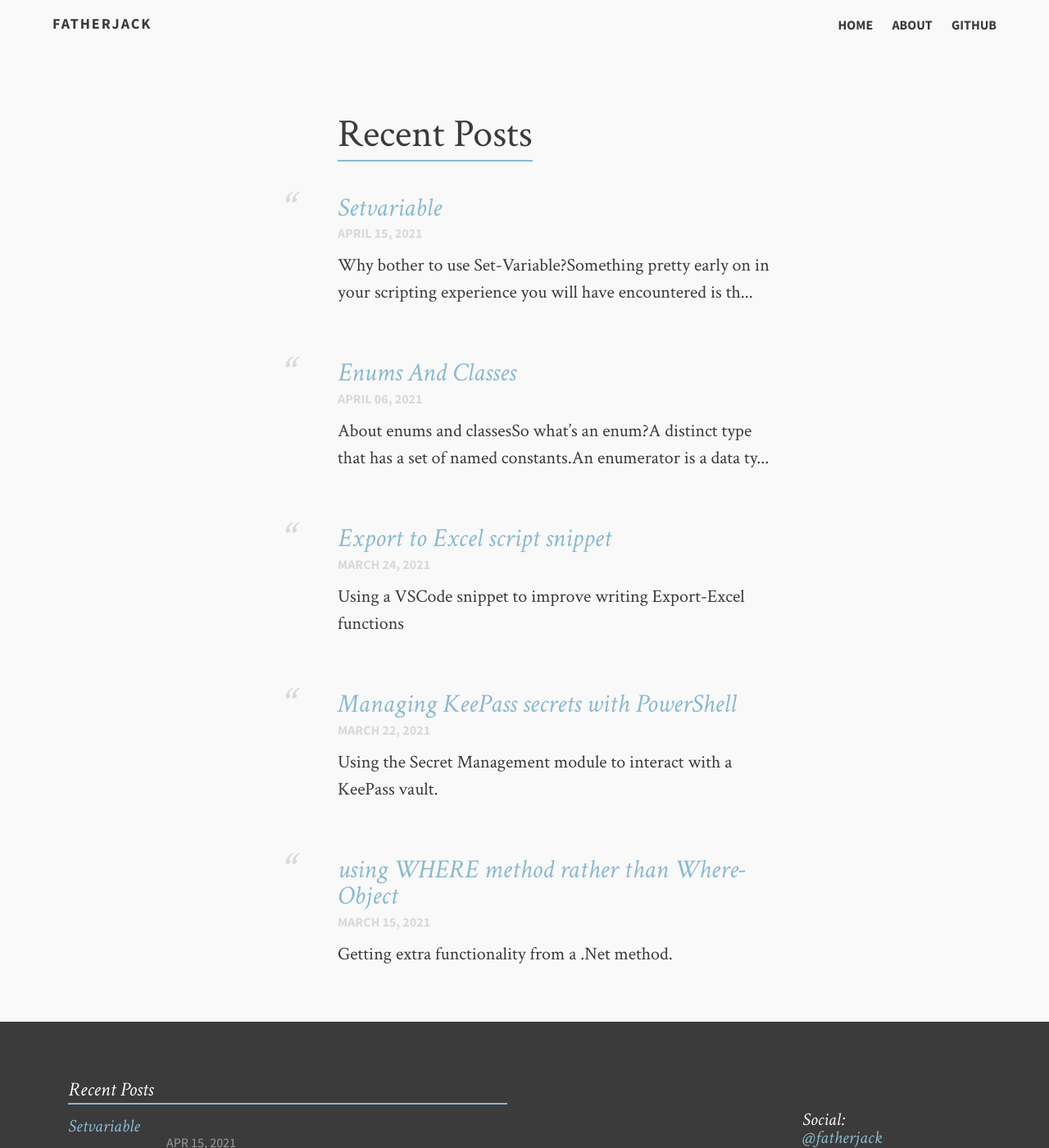
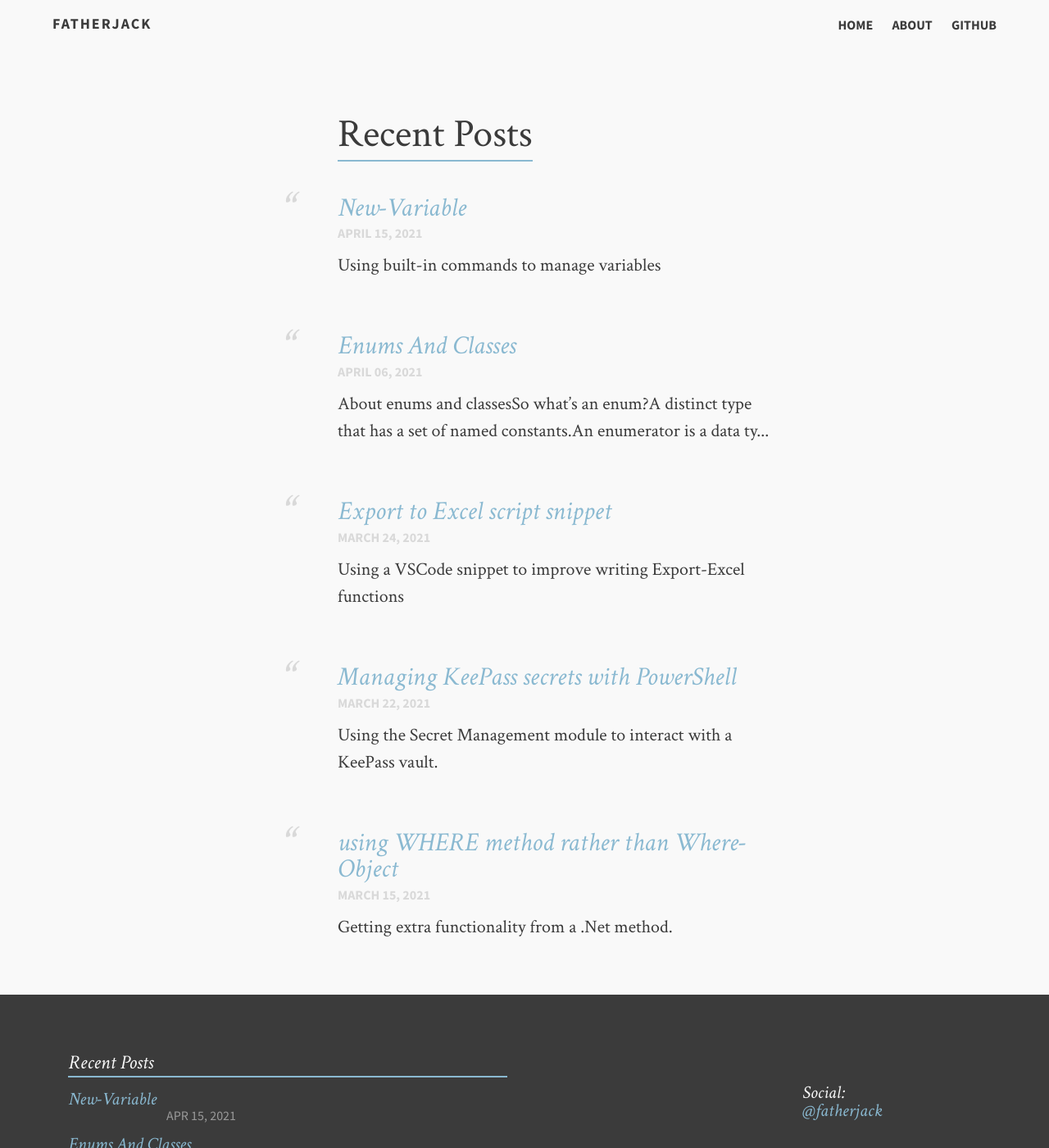
Before and after one commit to fatherjack/fatherjack.github.io, a Jekyll site: the page built from index.md, in a window 1280 px wide and 1400 px high. Shown: the whole window at 82% size. Built offline with Jekyll 4.4.1, drawn with Linux system fonts in a browser that asks for light colours; part of the change alters nothing that is shown.

Commit message:
Update 2021-04-15-SetVariable.md

````diff
--- a/_posts/2021-04-15-SetVariable.md
+++ b/_posts/2021-04-15-SetVariable.md
@@ -1,5 +1,28 @@
-# Why bother to use Set-Variable?
+---
+layout: post
+title: "New-Variable"
+description: "Using built-in commands to manage variables"
+category: articles
+tags: [variables, powershell]
+---
+
+# Why bother to use New-Variable?
 
 Something pretty early on in your scripting experience you will have encountered is the assignment of a value to a variable. Most languages are pretty flexible in this and will allow some simple syntax like ```var = value```. This sets a value that you want to reuse into memory and you access it again my making reference to the variable name that you chose. PowerShell is no different, running the command ```$Var = "Monday"``` will set the value *Monday* into memory and it can be recalled and used whenever you need it by using the variable name *$Var1* in your script. This is pretty neat, compact, and simple to understand.
 
-With this being so simple and probably suitable for most needs many people dont know that there are functions that work with variables.
+With this being so simple and probably suitable for most needs it isn't often that people use New-Variable to do the same thing. In fact many people dont even know that there are a whole set of functions that work with variables. Let's run a piece of code to find those commands. Run the command ```Get-Command -noun Variable``` and you will get results like below
+![image](https://user-images.githubusercontent.com/2597535/114295546-c88a9380-9a9d-11eb-9b77-4fdc7ae920af.png)
+
+Logically this all starts with *New-Variable* so let's take a look at a couple of the parameters that this command has.
+
+```-Name``` is pretty self explanatory and is mandatory - how else would we know how to get our data back ?!
+```-Value``` again, it's what we want to store so it's mandatory
+```-Description``` well that's new. Perhaps we could add extra value to our code if we add a description of what a variable contains in addition to its name.
+```-Option``` this is a mysterious and intriguing parameter and warrants further investigation
+
+Using New-Variable is simple but take a close look, we don't use a ```$``` in front of the variable name when we use any of these commands.
+```powershell
+New-Variable -Name StartDate -Value (Get-Date) -Description "To keep the date and time that we started"
+```
+There is no output from the command but if we reference the variable, with the leading ```$``` then we see the date has been stored as we hoped.
+![image](https://user-images.githubusercontent.com/2597535/114296760-f45d4780-9aa4-11eb-885f-dafad264f347.png)
````
